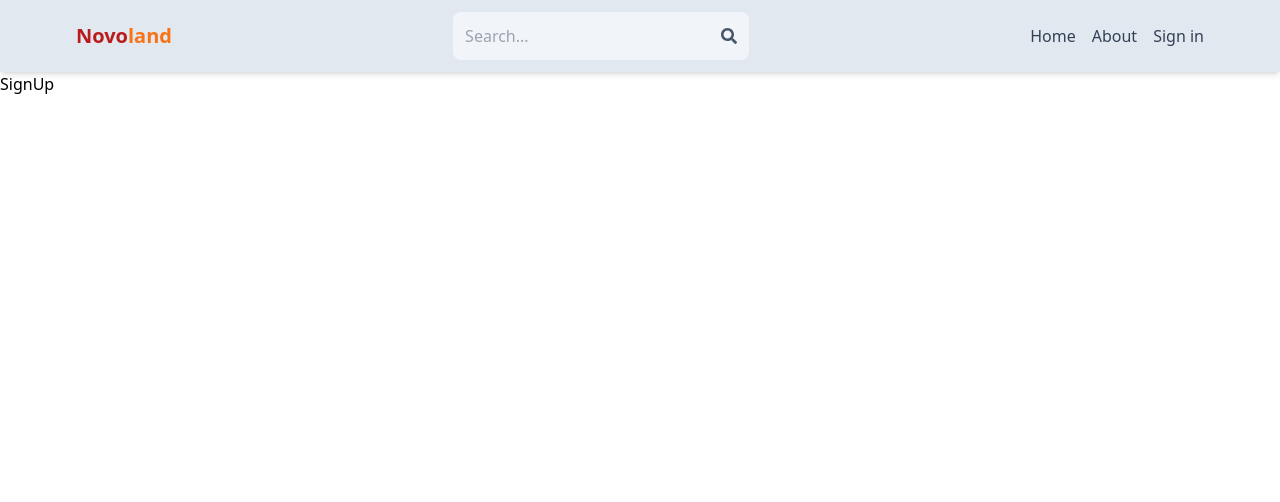
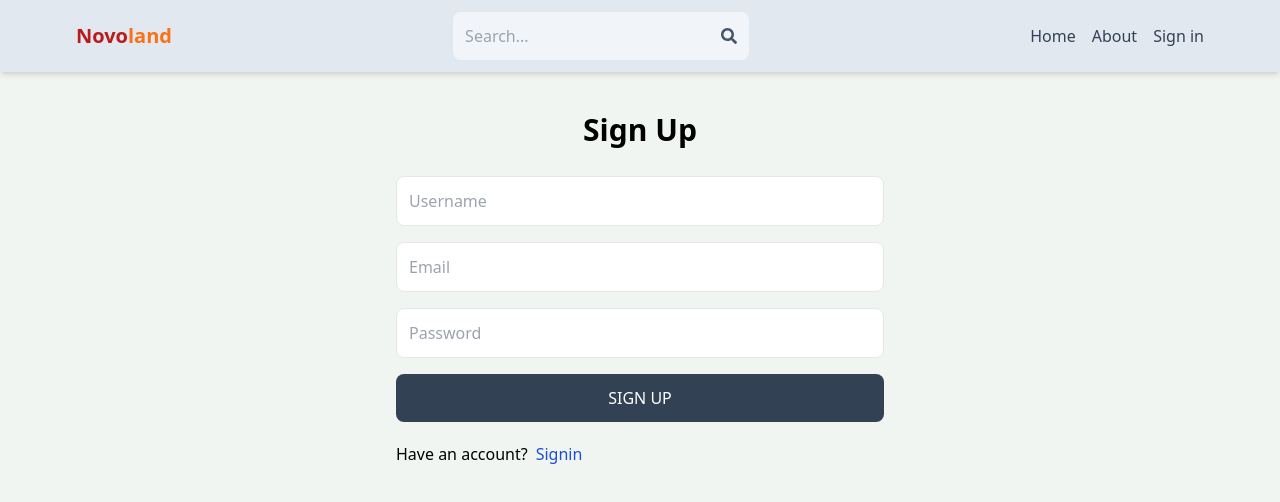
Before and after one commit to quanganh-snake/mern-real-astate, a React (Vite) app in the folder frontend/: page /sign-up in a window 1280 px wide. Shown: the top 502 px of the page. Built offline with nearby package versions, Linux system fonts and the light colour scheme.

Commit message:
create signup ui

```diff
--- a/frontend/src/index.css
+++ b/frontend/src/index.css
@@ -1,3 +1,7 @@
 @tailwind base;
 @tailwind components;
 @tailwind utilities;
+
+body {
+	background-color: rgb(241, 245, 241);
+}
--- a/frontend/src/pages/SignUp.jsx
+++ b/frontend/src/pages/SignUp.jsx
@@ -1,9 +1,26 @@
-import React from 'react'
+import React from "react";
+import { Link } from "react-router-dom";
 
 function SignUp() {
-  return (
-    <div>SignUp</div>
-  )
+	return (
+		<div className="p-3 max-w-lg mx-auto">
+			<h1 className="text-3xl text-center font-semibold my-7">Sign Up</h1>
+			<form className="flex flex-col gap-4" action="">
+				<input type="text" placeholder="Username" className="border p-3 rounded-lg focus:outline-none" id="username" name="username" />
+				<input type="email" placeholder="Email" className="border p-3 rounded-lg focus:outline-none" id="email" name="email" />
+				<input type="password" placeholder="Password" className="border p-3 rounded-lg focus:outline-none" id="password" name="password" />
+				<button type="submit" className="bg-slate-700 text-white p-3 rounded-lg uppercase hover:opacity-95 disabled:opacity-80">
+					Sign up
+				</button>
+			</form>
+			<div className="flex gap-2 mt-5">
+				<p>Have an account?</p>
+				<Link to={"/sign-in"}>
+					<span className="text-blue-700">Signin</span>
+				</Link>
+			</div>
+		</div>
+	);
 }
 
-export default SignUp
+export default SignUp;
```
